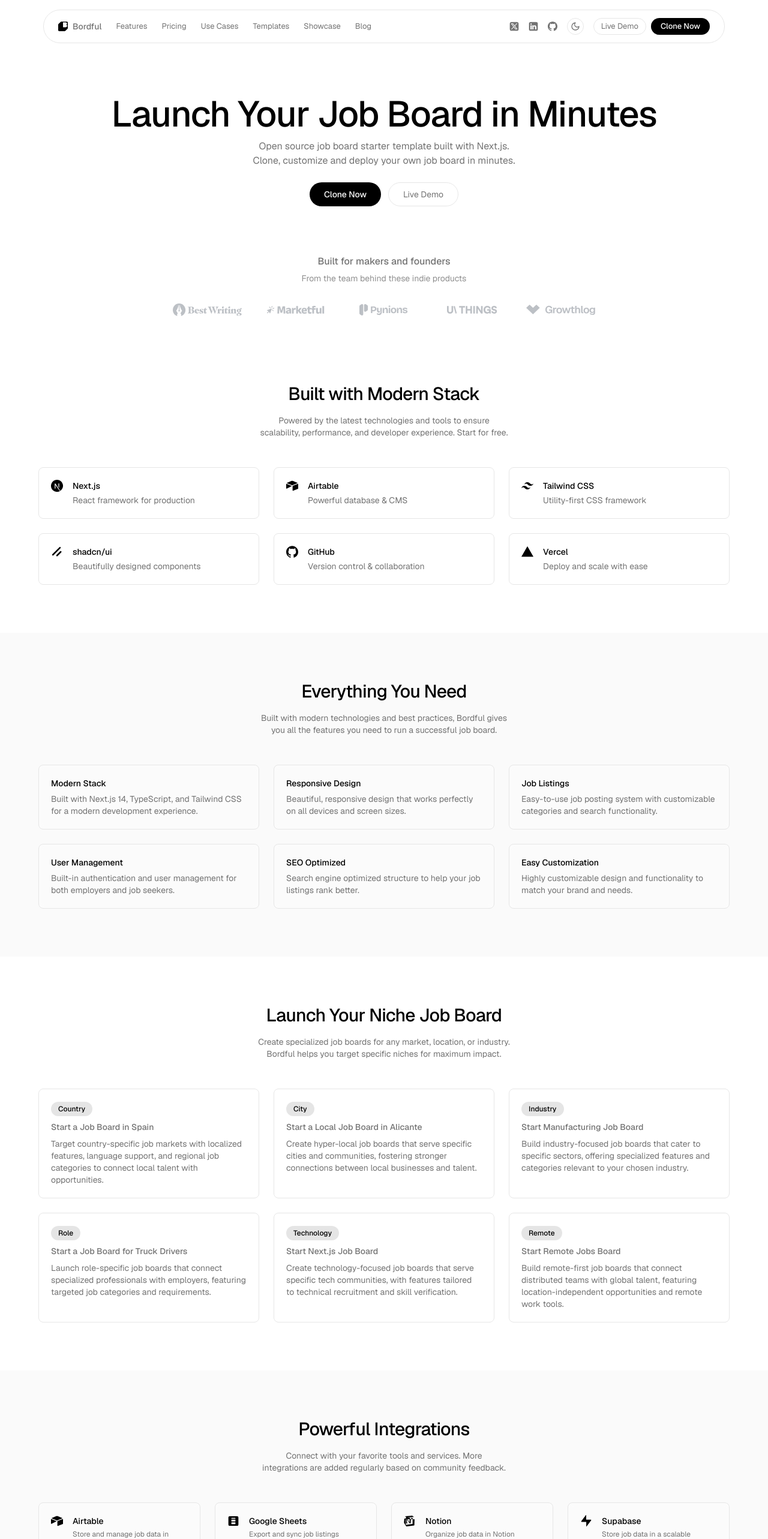
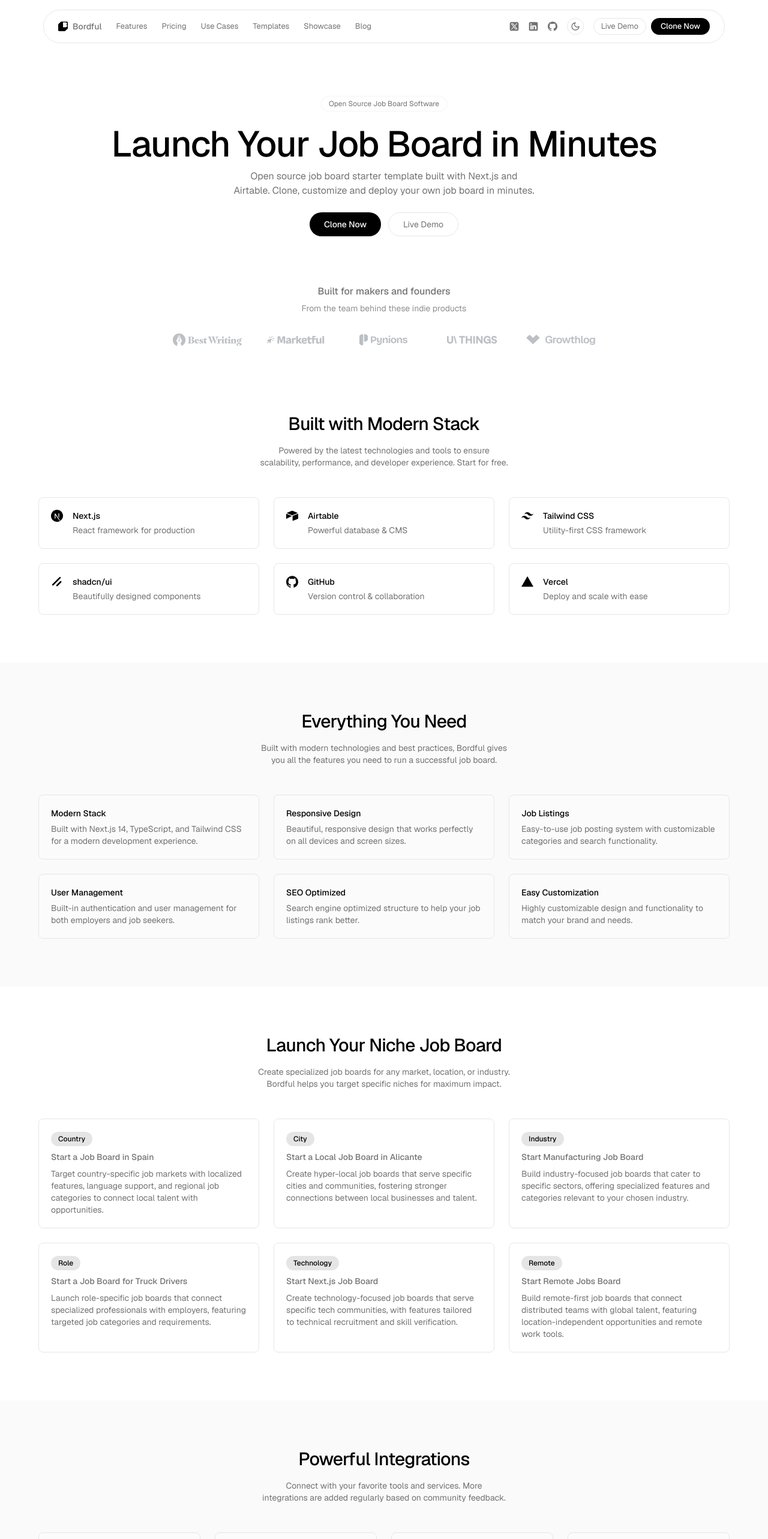
Before and after one commit to craftyme/bordful-marketing, a Next.js app: page / in a window 1280 px wide. Shown: the top 2566 px of the page at 60% size. Built offline with nearby package versions, Linux system fonts and the light colour scheme.

Commit message:
showcase section

```diff
--- a/app/page.tsx
+++ b/app/page.tsx
@@ -5,6 +5,7 @@ import { TechStack } from "@/components/tech-stack";
 import { Pricing } from "@/components/pricing";
 import { Integrations } from "@/components/integrations";
 import { UseCases } from "@/components/use-cases";
+import { Showcase } from "@/components/showcase";
 
 export default function Home() {
   return (
@@ -15,6 +16,7 @@ export default function Home() {
       <Features />
       <UseCases />
       <Integrations />
+      <Showcase />
       <Pricing />
     </div>
   );
--- a/components/hero.tsx
+++ b/components/hero.tsx
@@ -2,18 +2,24 @@ import * as React from "react";
 import { Section } from "./ui/section";
 import { Container } from "./ui/container";
 import { CustomLink } from "./ui/link";
+import { Badge } from "./ui/badge";
 
 const HeroContent = React.memo(function HeroContent() {
   return (
     <Container>
+      <div className="mb-6">
+        <Badge className="text-muted-foreground">
+          Open Source Job Board Software
+        </Badge>
+      </div>
       <h1 className="text-3xl font-medium tracking-tight sm:text-4xl md:text-5xl lg:text-6xl">
         Launch Your Job Board{" "}
         <span className="hidden sm:inline">in Minutes</span>
         <span className="sm:hidden">in Minutes</span>
       </h1>
       <p className="mx-auto mt-3 max-w-[600px] text-base text-muted-foreground text-balance">
-        Open source job board starter template built with Next.js. Clone,
-        customize and deploy your own job board in minutes.
+        Open source job board starter template built with Next.js and Airtable.
+        Clone, customize and deploy your own job board in minutes.
       </p>
       <div className="mt-6 flex flex-col gap-3 sm:flex-row sm:justify-center">
         <CustomLink
--- /dev/null
+++ b/components/showcase.tsx
@@ -0,0 +1,172 @@
+import * as React from "react";
+import { Section } from "./ui/section";
+import { Container } from "./ui/container";
+import { CustomLink } from "./ui/link";
+import { CATEGORIES, type Category } from "@/lib/categories";
+import { CategoryBadge } from "./ui/category-badge";
+import { SectionHeader } from "./ui/section-header";
+import { GridLayout } from "./ui/grid-layout";
+
+interface ShowcaseItem {
+  title: string;
+  description: string;
+  href: string;
+  category: Category;
+  jobs: Array<{
+    role: string;
+    company: string;
+    location: string;
+  }>;
+}
+
+const showcaseItems: ShowcaseItem[] = [
+  {
+    title: "GrowthJobs.org",
+    description:
+      "The leading job board for growth marketing roles. Find or post jobs in growth, marketing, and digital marketing.",
+    href: "https://growthjobs.org",
+    category: CATEGORIES.ROLE,
+    jobs: [
+      {
+        role: "Growth Marketing Manager",
+        company: "TechCorp",
+        location: "Remote",
+      },
+      {
+        role: "Digital Marketing Lead",
+        company: "StartupX",
+        location: "New York",
+      },
+      {
+        role: "Growth Specialist",
+        company: "ScaleUp Inc",
+        location: "London",
+      },
+    ],
+  },
+  {
+    title: "Python Jobs",
+    description:
+      "A specialized job board connecting Python developers with companies. From Django to Flask, find your next Python role.",
+    href: "https://pythonjobs.demo.bordful.com",
+    category: CATEGORIES.TECHNOLOGY,
+    jobs: [
+      {
+        role: "Senior Python Developer",
+        company: "CloudTech",
+        location: "Remote",
+      },
+      {
+        role: "Django Backend Engineer",
+        company: "WebFlow",
+        location: "Berlin",
+      },
+      {
+        role: "Python Team Lead",
+        company: "DataCo",
+        location: "Amsterdam",
+      },
+    ],
+  },
+  {
+    title: "Tech Jobs in Spain",
+    description:
+      "The largest tech job board in Spain. Find software development, design, and tech roles across Spanish cities.",
+    href: "https://techjobs.es",
+    category: CATEGORIES.COUNTRY,
+    jobs: [
+      {
+        role: "Frontend Developer",
+        company: "SpainTech",
+        location: "Madrid",
+      },
+      {
+        role: "UX Designer",
+        company: "DesignStudio",
+        location: "Barcelona",
+      },
+      {
+        role: "Full Stack Developer",
+        company: "CodeLab",
+        location: "Valencia",
+      },
+    ],
+  },
+];
+
+const JobCard = React.memo(function JobCard({
+  role,
+  company,
+  location,
+}: ShowcaseItem["jobs"][0]) {
+  return (
+    <div className="rounded-md border border-border/40 bg-background/30 p-3">
+      <div className="mb-1 text-[13px] font-medium text-foreground/90">
+        {role}
+      </div>
+      <div className="flex items-center justify-between text-[11px] text-muted-foreground">
+        <span>{company}</span>
+        <span>{location}</span>
+      </div>
+    </div>
+  );
+});
+
+const ShowcaseCard = React.memo(function ShowcaseCard({
+  title,
+  description,
+  href,
+  category,
+  jobs,
+}: ShowcaseItem) {
+  return (
+    <CustomLink
+      href={href}
+      external
+      className="group block overflow-hidden rounded-lg border bg-background/50 backdrop-blur-sm transition-colors hover:bg-background/80"
+    >
+      <div className="border-b border-border/40 bg-background/30 p-3">
+        <div className="flex items-center justify-between">
+          <div className="flex items-center gap-2">
+            <div className="h-2 w-2 rounded-full bg-primary" />
+            <span className="text-xs font-medium">{title}</span>
+          </div>
+          <span className="text-[10px] text-muted-foreground">
+            {href.replace(/(^\w+:|^)\/\//, "")}
+          </span>
+        </div>
+      </div>
+
+      <div className="space-y-2 p-3">
+        {jobs.map((job, index) => (
+          <JobCard key={index} {...job} />
+        ))}
+      </div>
+
+      <div className="border-t border-border/40 p-5">
+        <div className="mb-2">
+          <CategoryBadge category={category} />
+        </div>
+        <p className="text-sm text-muted-foreground">{description}</p>
+      </div>
+    </CustomLink>
+  );
+});
+
+export function Showcase() {
+  return (
+    <Section id="showcase" variant="secondary">
+      <Container>
+        <SectionHeader
+          title="Built with Bordful"
+          description="Discover successful job boards powered by Bordful. From niche industry boards to regional platforms, see how others are using our template."
+        />
+        <GridLayout>
+          {showcaseItems.map((item) => (
+            <ShowcaseCard key={item.title} {...item} />
+          ))}
+        </GridLayout>
+      </Container>
+    </Section>
+  );
+}
--- /dev/null
+++ b/components/ui/badge.tsx
@@ -0,0 +1,23 @@
+import * as React from "react";
+import { cn } from "@/lib/utils";
+
+interface BadgeProps {
+  children: React.ReactNode;
+  className?: string;
+}
+
+export const Badge = React.memo(function Badge({
+  children,
+  className,
+}: BadgeProps) {
+  return (
+    <div
+      className={cn(
+        "inline-flex items-center rounded-full border border-border/40 bg-background/50 px-3 py-1 text-xs backdrop-blur-sm",
+        className
+      )}
+    >
+      {children}
+    </div>
+  );
+});
--- /dev/null
+++ b/components/ui/category-badge.tsx
@@ -0,0 +1,25 @@
+import * as React from "react";
+import { cn } from "@/lib/utils";
+import type { Category } from "@/lib/categories";
+
+interface CategoryBadgeProps {
+  category: Category;
+  className?: string;
+}
+
+export const CategoryBadge = React.memo(function CategoryBadge({
+  category,
+  className,
+}: CategoryBadgeProps) {
+  return (
+    <span
+      className={cn(
+        "inline-block rounded-full bg-primary/10 px-3 py-1 text-xs font-medium text-primary",
+        className
+      )}
+      aria-label={`Category: ${category}`}
+    >
+      {category}
+    </span>
+  );
+});
--- /dev/null
+++ b/components/ui/grid-layout.tsx
@@ -0,0 +1,23 @@
+import * as React from "react";
+import { cn } from "@/lib/utils";
+
+interface GridLayoutProps {
+  children: React.ReactNode;
+  className?: string;
+}
+
+export const GridLayout = React.memo(function GridLayout({
+  children,
+  className,
+}: GridLayoutProps) {
+  return (
+    <div
+      className={cn(
+        "mt-12 grid gap-6 sm:grid-cols-2 lg:grid-cols-3",
+        className
+      )}
+    >
+      {children}
+    </div>
+  );
+});
--- /dev/null
+++ b/components/ui/section-header.tsx
@@ -0,0 +1,22 @@
+import * as React from "react";
+
+interface SectionHeaderProps {
+  title: string;
+  description: string;
+}
+
+export const SectionHeader = React.memo(function SectionHeader({
+  title,
+  description,
+}: SectionHeaderProps) {
+  return (
+    <>
+      <h2 className="text-center text-2xl font-medium tracking-tight sm:text-3xl">
+        {title}
+      </h2>
+      <p className="mx-auto mt-4 max-w-[600px] text-center text-sm text-muted-foreground text-balance">
+        {description}
+      </p>
+    </>
+  );
+});
--- a/components/use-cases.tsx
+++ b/components/use-cases.tsx
@@ -2,52 +2,56 @@ import * as React from "react";
 import { Section } from "./ui/section";
 import { Container } from "./ui/container";
 import { CustomLink } from "./ui/link";
+import { CATEGORIES, type Category } from "@/lib/categories";
+import { CategoryBadge } from "./ui/category-badge";
+import { SectionHeader } from "./ui/section-header";
+import { GridLayout } from "./ui/grid-layout";
 
 interface UseCase {
   title: string;
   description: string;
-  category: "country" | "city" | "industry" | "role" | "technology" | "remote";
+  category: Category;
   href: string;
 }
 
 const useCases: UseCase[] = [
   {
-    category: "country",
+    category: CATEGORIES.COUNTRY,
     title: "Start a Job Board in Spain",
     description:
       "Target country-specific job markets with localized features, language support, and regional job categories to connect local talent with opportunities.",
     href: "#country",
   },
   {
-    category: "city",
+    category: CATEGORIES.CITY,
     title: "Start a Local Job Board in Alicante",
     description:
       "Create hyper-local job boards that serve specific cities and communities, fostering stronger connections between local businesses and talent.",
     href: "#city",
   },
   {
-    category: "industry",
+    category: CATEGORIES.INDUSTRY,
     title: "Start Manufacturing Job Board",
     description:
       "Build industry-focused job boards that cater to specific sectors, offering specialized features and categories relevant to your chosen industry.",
     href: "#industry",
   },
   {
-    category: "role",
+    category: CATEGORIES.ROLE,
     title: "Start a Job Board for Truck Drivers",
     description:
       "Launch role-specific job boards that connect specialized professionals with employers, featuring targeted job categories and requirements.",
     href: "#role",
   },
   {
-    category: "technology",
+    category: CATEGORIES.TECHNOLOGY,
     title: "Start Next.js Job Board",
     description:
       "Create technology-focused job boards that serve specific tech communities, with features tailored to technical recruitment and skill verification.",
     href: "#technology",
   },
   {
-    category: "remote",
+    category: CATEGORIES.REMOTE,
     title: "Start Remote Jobs Board",
     description:
       "Build remote-first job boards that connect distributed teams with global talent, featuring location-independent opportunities and remote work tools.",
@@ -67,12 +71,7 @@ const UseCaseCard = React.memo(function UseCaseCard({
       className="block rounded-lg border bg-background/50 p-5 backdrop-blur-sm transition-colors hover:bg-background/80"
     >
       <div className="mb-2">
-        <span
-          className="inline-block rounded-full bg-primary/10 px-3 py-1 text-xs font-medium text-primary"
-          aria-label={`Category: ${category}`}
-        >
-          {category.charAt(0).toUpperCase() + category.slice(1)}
-        </span>
+        <CategoryBadge category={category} />
       </div>
       <h3 className="mb-2 text-sm font-medium">{title}</h3>
       <p className="text-sm text-muted-foreground">{description}</p>
@@ -80,26 +79,15 @@ const UseCaseCard = React.memo(function UseCaseCard({
   );
 });
 
-const UseCasesHeader = React.memo(function UseCasesHeader() {
-  return (
-    <>
-      <h2 className="text-center text-2xl font-medium tracking-tight sm:text-3xl">
-        Launch Your Niche Job Board
-      </h2>
-      <p className="mx-auto mt-4 max-w-[600px] text-center text-sm text-muted-foreground text-balance">
-        Create specialized job boards for any market, location, or industry.
-        Bordful helps you target specific niches for maximum impact.
-      </p>
-    </>
-  );
-});
-
 export function UseCases() {
   return (
     <Section id="use-cases">
       <Container>
-        <UseCasesHeader />
-        <div className="mt-12 grid gap-6 sm:grid-cols-2 lg:grid-cols-3">
+        <SectionHeader
+          title="Launch Your Niche Job Board"
+          description="Create specialized job boards for any market, location, or industry. Bordful helps you target specific niches for maximum impact."
+        />
+        <GridLayout>
           {useCases.map((useCase) => (
             <UseCaseCard
               key={`${useCase.category}-${useCase.title
@@ -108,7 +96,7 @@ export function UseCases() {
               {...useCase}
             />
           ))}
-        </div>
+        </GridLayout>
       </Container>
     </Section>
   );
--- /dev/null
+++ b/lib/categories.ts
@@ -0,0 +1,10 @@
+export const CATEGORIES = {
+  COUNTRY: "Country",
+  CITY: "City",
+  INDUSTRY: "Industry",
+  ROLE: "Role",
+  TECHNOLOGY: "Technology",
+  REMOTE: "Remote",
+} as const;
+
+export type Category = (typeof CATEGORIES)[keyof typeof CATEGORIES];
```
